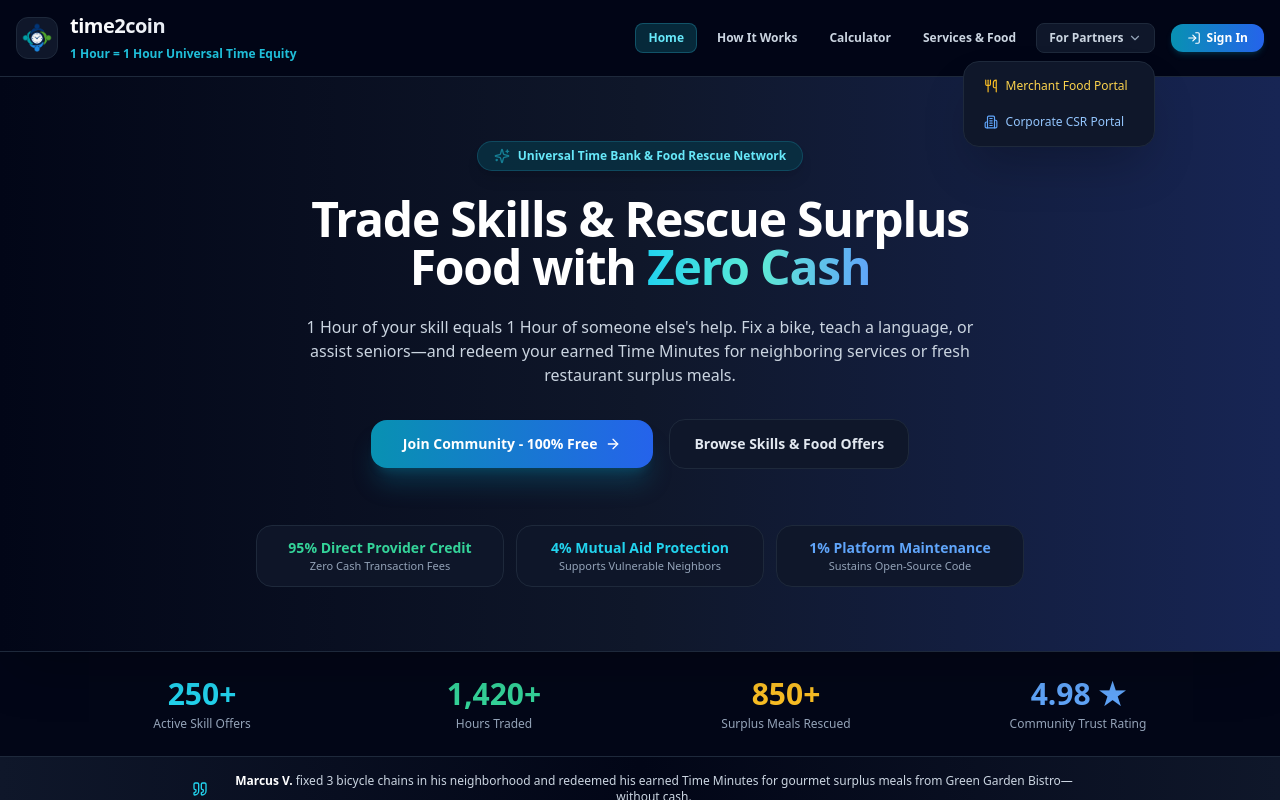
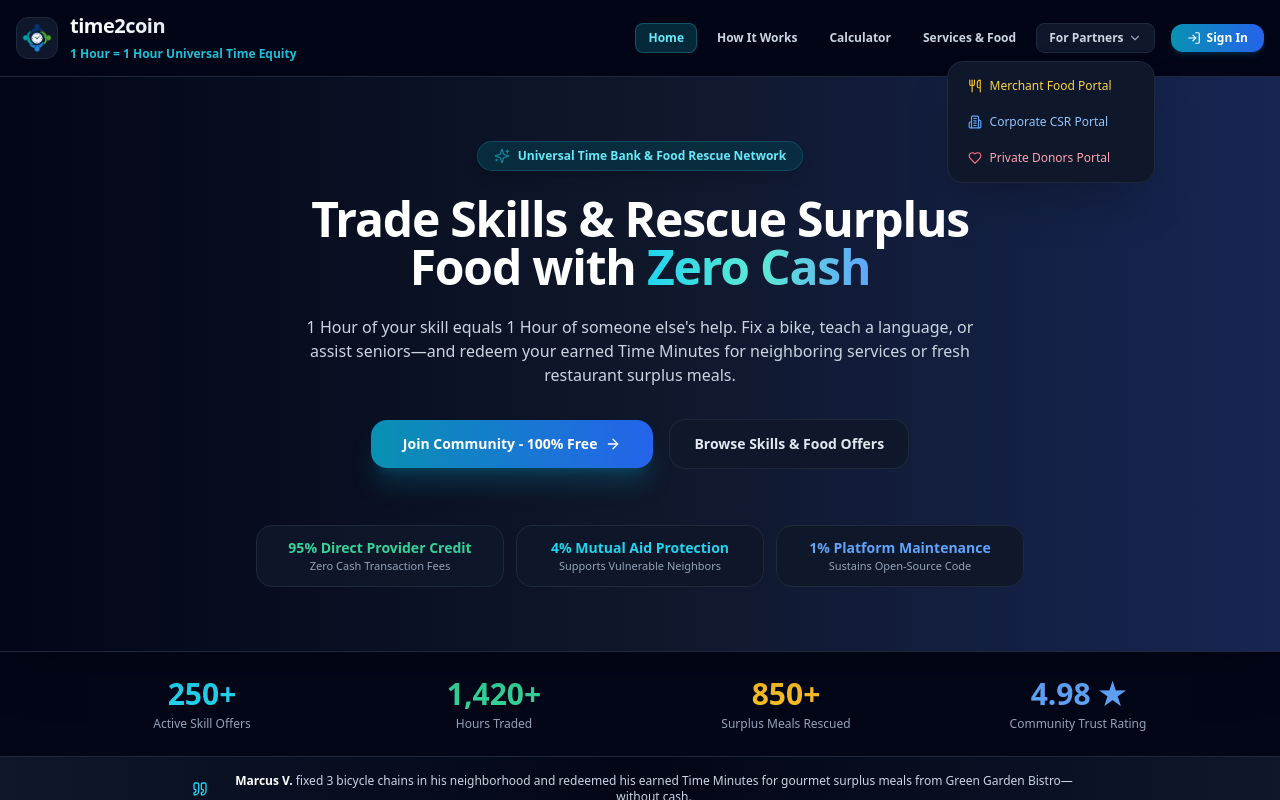
Before and after one commit to time2coin/time2coin, a Next.js app: page / in a window 1280 px wide. Both pictures are taken after a click on the button "For Partners". Shown: the top 800 px of the page. Built offline with nearby package versions, Linux system fonts and the light colour scheme.

Commit message:
Enhance partners dropdown with new portal links
Updated partners dropdown menu to include a new Private Donors Portal link and adjusted the width of the dropdown.

```diff
--- a/app/page.tsx
+++ b/app/page.tsx
@@ -290,7 +290,7 @@ export default function Time2CoinMainApp() {
               Services & Food
             </a>
 
-            {/* PARTNERS DROPDOWN MENU */}
+            {/* PARTNERS DROPDOWN MENU WITH ALL 3 PORTALS */}
 <div className="relative">
   <button
     onClick={() => setPartnerMenuOpen(!partnerMenuOpen)}
@@ -300,12 +300,15 @@ export default function Time2CoinMainApp() {
   </button>
 
   {partnerMenuOpen && (
-                <div className="absolute right-0 mt-2 w-48 bg-slate-900 border border-slate-800 rounded-2xl shadow-2xl p-2 z-50 space-y-1">
+    <div className="absolute right-0 mt-2 w-52 bg-slate-900 border border-slate-800 rounded-2xl shadow-2xl p-2 z-50 space-y-1">
       <a href="/merchant" className="flex items-center gap-2 px-3 py-2 text-xs text-amber-300 hover:bg-slate-800 rounded-xl transition font-medium">
         <Utensils className="w-3.5 h-3.5 text-amber-400" /> Merchant Food Portal
       </a>
       <a href="/corporate" className="flex items-center gap-2 px-3 py-2 text-xs text-blue-300 hover:bg-slate-800 rounded-xl transition font-medium">
         <Building2 className="w-3.5 h-3.5 text-blue-400" /> Corporate CSR Portal
+      </a>
+      <a href="/donors" className="flex items-center gap-2 px-3 py-2 text-xs text-rose-300 hover:bg-slate-800 rounded-xl transition font-medium">
+        <Heart className="w-3.5 h-3.5 text-rose-400" /> Private Donors Portal
       </a>
     </div>
   )}
```
Lines whose indentation alone changed are shown as unchanged.
